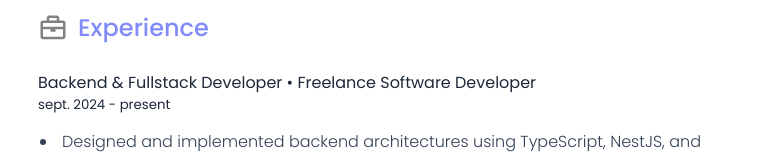
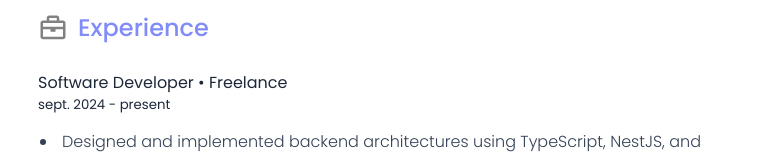
Before and after one commit to Arviixzuh/Portfolio, a React (Vite) app: page / in a window 1280 px wide. Shown: the part 359-517 px from the top of the page, without its empty margins (252-1021 px from the left). Built offline with nearby package versions, Linux system fonts and the light colour scheme.

Commit message:
chore: 🥞 update experience details for freelance role

```diff
--- a/src/components/Portfolio/Experience/MyExperience.js
+++ b/src/components/Portfolio/Experience/MyExperience.js
@@ -1,7 +1,7 @@
 export const MyExperience = [
   {
-    company: 'Freelance Software Developer',
-    role: 'Backend & Fullstack Developer',
+    company: 'Freelance',
+    role: 'Software Developer',
     date: {
       start: 'sept. 2024',
       end: 'present',
```
